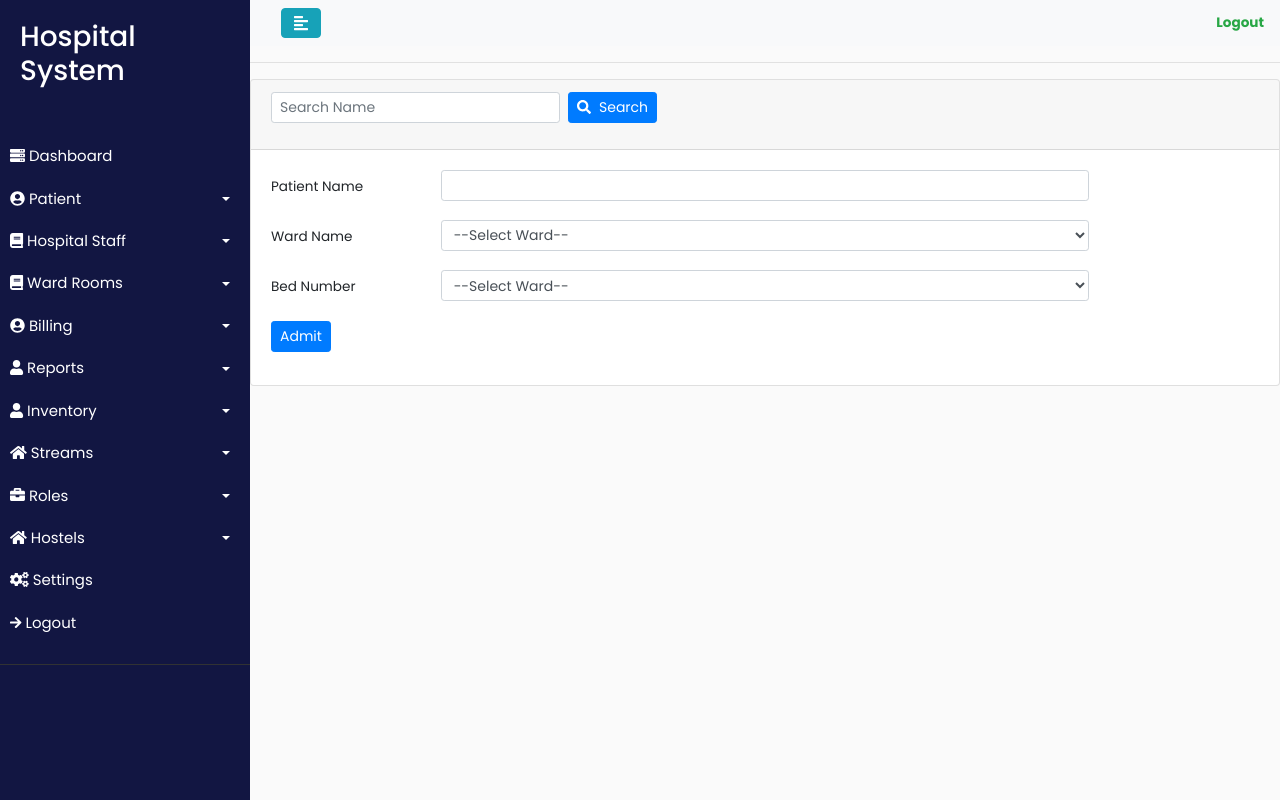
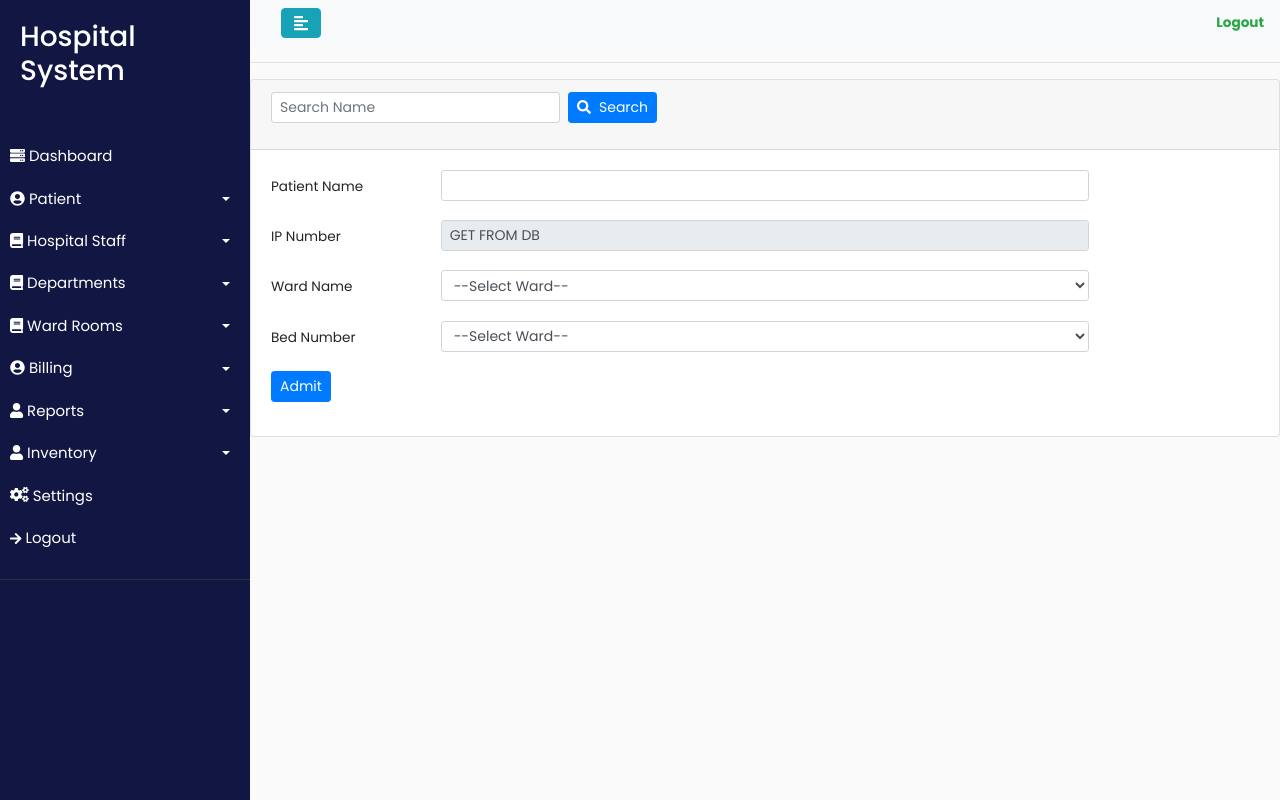
Before and after one commit to ealpha072/Hospital-Management-System, a PHP site: page /pages/admit_patient.php in a window 1280 px wide. Run offline with PHP 8.4, Linux system fonts and the light colour scheme; some libraries are stand-ins or nearby versions.

Commit message:
Add department page created

```diff
--- a/pages/admit_patient.php
+++ b/pages/admit_patient.php
@@ -12,6 +12,13 @@
                     <label for="" class="col-2 col-form-label">Patient Name</label>
                     <div class="col-8">
                         <input type="text" value="" placeholder="" name="" class="form-control form-control-sm">
+                    </div>
+                </div>
+
+                <div class="form-group row">
+                    <label for="" class="col-2 col-form-label">IP Number</label>
+                    <div class="col-8">
+                        <input type="text" value="GET FROM DB" placeholder="" name="" class="form-control form-control-sm" readonly >
                     </div>
                 </div>
 
--- a/public/wrapper.php
+++ b/public/wrapper.php
@@ -18,7 +18,7 @@
                     <a href="#student" data-toggle="collapse" aria-expanded="false" class="dropdown-toggle"><i class="fa fa-user-circle"></i> Patient</a>
                     <ul class="collapse list-unstyled" id="student">
                         <li>
-                            <a href="add_patient.php"><i class="fa fa-user-plus fa-sm"></i> New Patient</a>
+                            <a href="add_patient.php"><i class="fa fa-user-plus fa-sm"></i> Register</a>
                         </li>
                         <li>
                             <a href="admit_patient.php"><i class="fa fa-user-plus fa-sm"></i> Admit Patient</a>
@@ -40,6 +40,20 @@
                         </li>
                     </ul>
                 </li>
+
+                <!-- DEPARTMENTS -->
+                <li>
+                    <a href="#depts" data-toggle="collapse" aria-expanded="false" class="dropdown-toggle"><i class="fa fa-book"></i> Departments</a>
+                    <ul class="collapse list-unstyled" id="depts">
+                        <li>
+                            <a href="add_depts.php"><i class="fa fa-plus fa-sm"></i> Create New</a>
+                        </li>
+                        <li>
+                            <a href="#"><i class="fa fa-wrench fa-sm"></i> Manage</a>
+                        </li>
+                    </ul>
+                </li>
+
                 <!-- wards -->
 
                 <li>
@@ -93,37 +107,7 @@
                         </li>
                     </ul>
                 </li>
-                <li>
-                    <a href="#streams" data-toggle="collapse" aria-expanded="false" class="dropdown-toggle"><i class="fa fa-home"></i> Streams</a>
-                    <ul class="collapse list-unstyled" id="streams">
-                        <li>
-                            <a href="../streams/addstream.php"><i class="fa fa-plus fa-sm"></i> Add Streams</a>
-                        </li>
-                    </ul>
-                </li>
-                <li>
-                    <a href="#roles" data-toggle="collapse" aria-expanded="false" class="dropdown-toggle"><i class="fa fa-briefcase"></i> Roles</a>
-                    <ul class="collapse list-unstyled" id="roles">
-                        <li>
-                            <a href="../roles/addrole.php"><i class="fa fa-plus fa-sm"></i> Add a Role</a>
-                        </li>
-                        <li>
-                            <a href="../roles/managerole.php"><i class="fa fa-wrench fa-sm"></i> Manage Roles</a>
-                        </li>
-                    </ul>
-                </li>
 
-                <li>
-                    <a href="#hostels" data-toggle="collapse" aria-expanded="false" class="dropdown-toggle"><i class="fa fa-home"></i> Hostels</a>
-                    <ul class="collapse list-unstyled" id="hostels">
-                        <li>
-                            <a href="../hostels/addhostel.php"><i class="fa fa-plus fa-sm"></i> Add a hostel</a>
-                        </li>
-                        <li>
-                            <a href="../hostels/managehost.php"><i class="fa fa-wrench fa-sm"></i> Manage Hostels</a>
-                        </li>
-                    </ul>
-                </li>
                 <li>
                     <a href="../dashboard/settings.php"><i class="fa fa-cogs"></i> Settings</a>
                 </li>
```
Also changed, not shown: pages/add_depts.php (added, +28 -0 lines).
